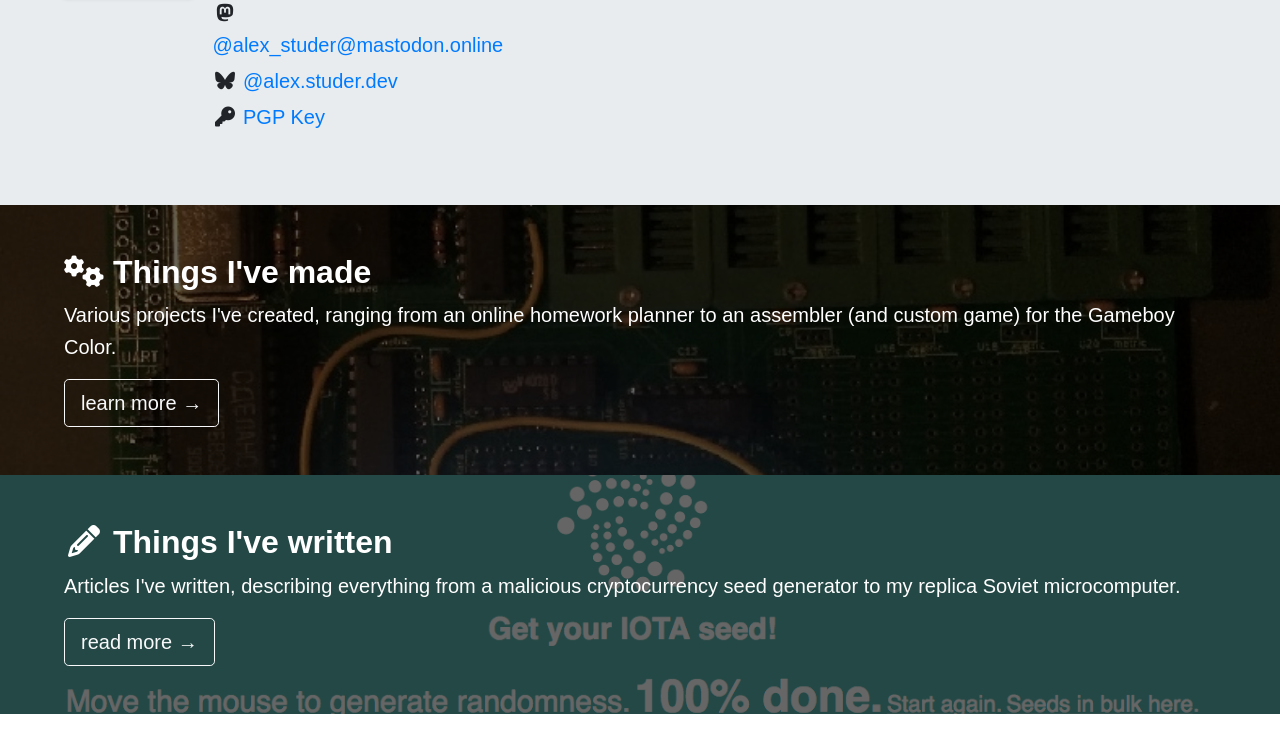
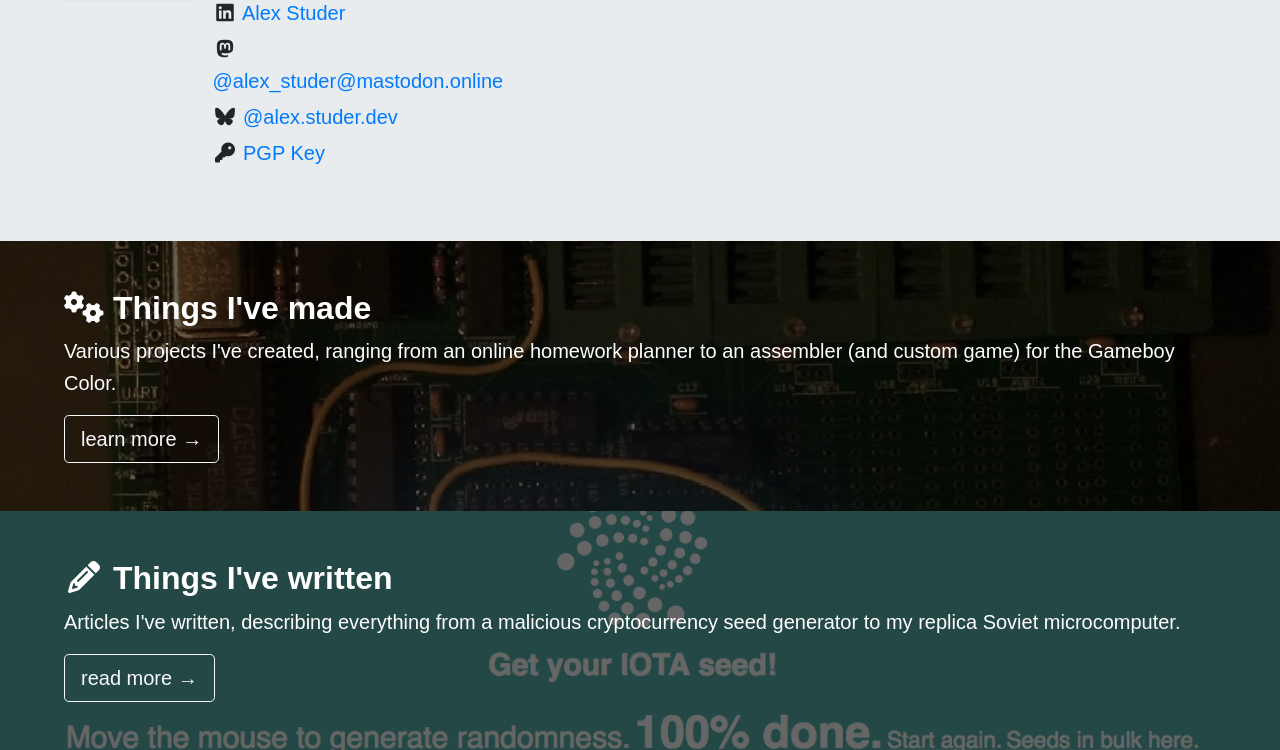
Before and after one commit to thatoddmailbox/thatoddmailbox.github.io, a Jekyll site: the page built from index.html, in a window 1280 px wide, cut to the strip 255-1005 px from the top of the page. Built offline with Jekyll 4.4.1, drawn with Linux system fonts in a browser that asks for light colours; nearby versions of some CDN libraries; some web fonts are replaced; before the commit the page ends 969 px from its top, so only the background shows below that.

Commit message:
add linkedin
oops probably should have had that earlier

```diff
--- a/index.html
+++ b/index.html
@@ -18,6 +18,7 @@
 				<div class="home-links">
 					<div><i class="fas fa-fw fa-envelope"></i> <a href="mailto:alex@studer.dev" rel="me">alex@studer.dev</a></div>
 					<div><i class="fab fa-fw fa-github"></i> <a href="https://github.com/thatoddmailbox" rel="me noopener noreferrer" target="_blank">thatoddmailbox</a></div>
+					<div><i class="fab fa-fw fa-linkedin"></i> <a href="https://www.linkedin.com/in/alex-studer/" rel="me noopener noreferrer" target="_blank">Alex Studer</a></div>
 					<div><i class="fab fa-fw fa-mastodon"></i> <a href="https://mastodon.online/@alex_studer" rel="me noopener noreferrer" target="_blank">@alex_studer@mastodon.online</a></div>
 					<div><i class="fab fa-fw fa-bluesky"></i> <a href="https://bsky.app/profile/alex.studer.dev" rel="me noopener noreferrer" target="_blank">@alex.studer.dev</a></div>
 					<div><i class="fas fa-fw fa-key"></i> <a href="/pgp">PGP Key</a></div>
```
